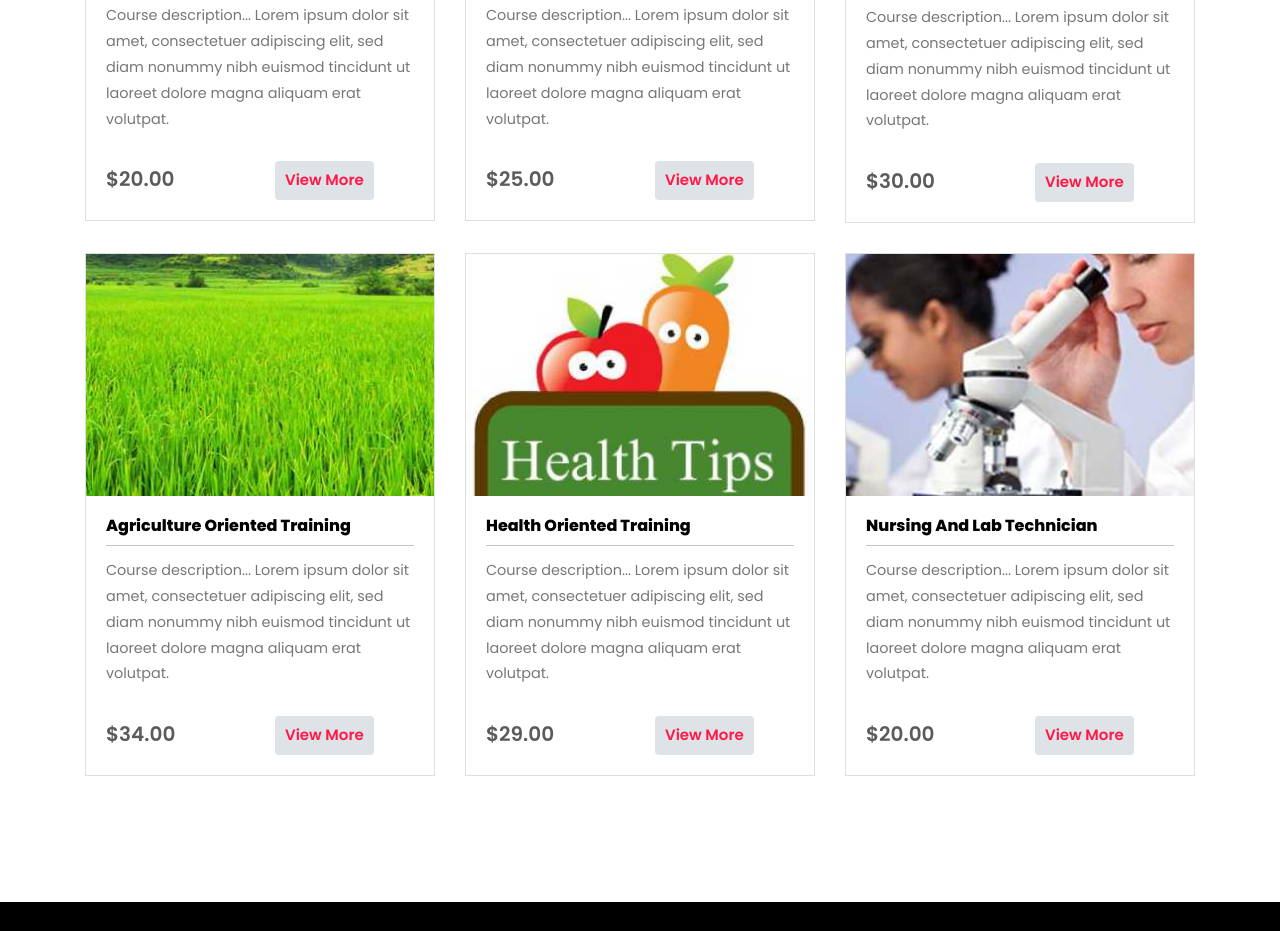
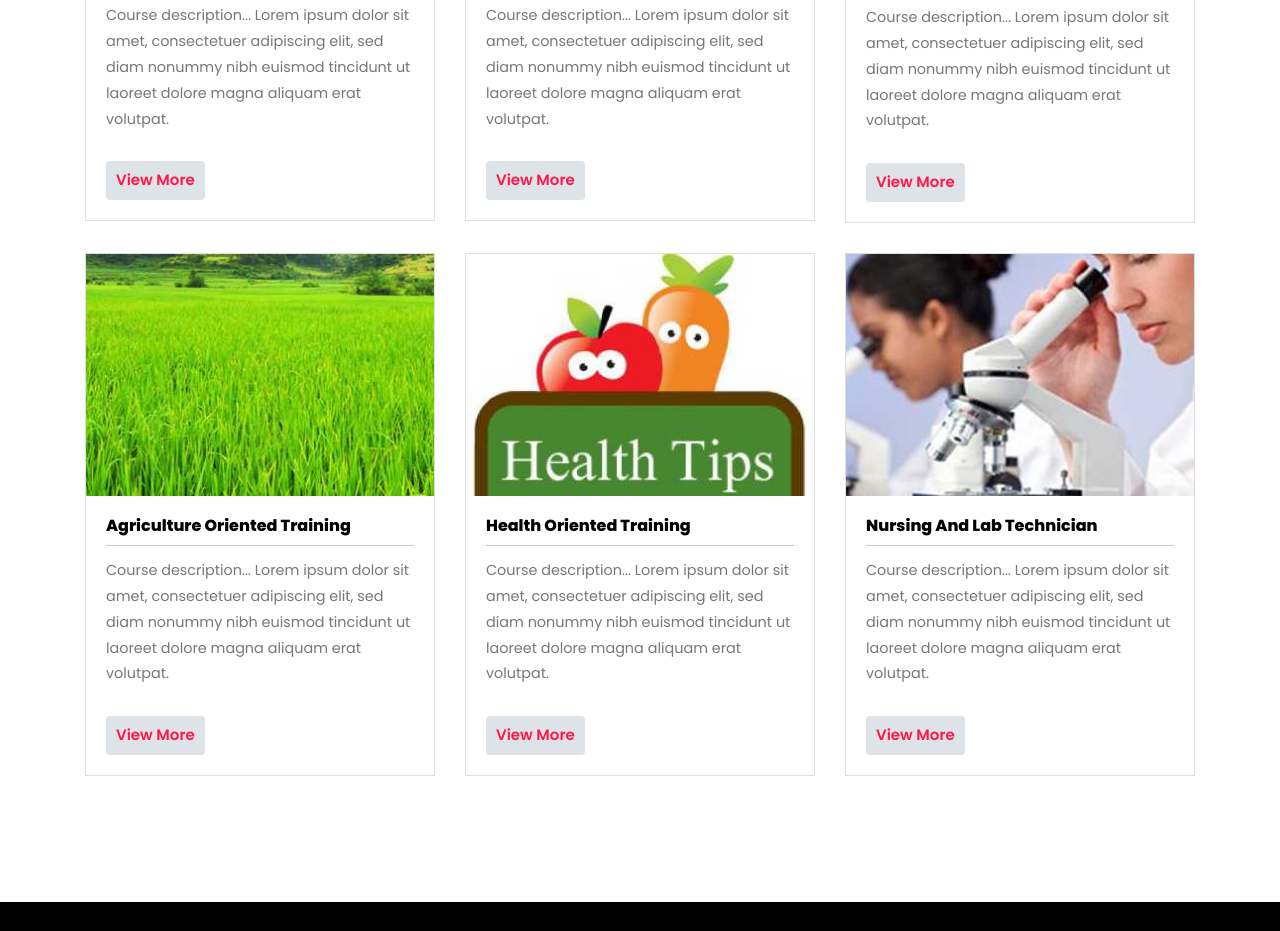
Before and after one commit to Thamizhselvan/dcpskillplus, a plain HTML site: page courses.html in a window 1280 px wide. Shown: the part 1253-2184 px from the top of the page. Drawn offline with Linux system fonts and the light colour scheme; a web font is replaced by a local one.

Commit message:
Removed fees amount

```diff
--- a/courses.html
+++ b/courses.html
@@ -198,10 +198,10 @@ License: Creative Commons Attribution 3.0 Unported
                                 Course description... Lorem ipsum dolor sit amet, consectetuer adipiscing elit,
                                 sed diam nonummy nibh euismod tincidunt ut laoreet dolore magna aliquam erat volutpat.</p>
                             <div class="row">
-                                <div class="col-6">
+                                <!--<div class="col-6">
                                     <p class="lead">
                                         $20.00</p>
-                                </div>
+                                </div>-->
                                 <div class="col-6">
                                     <a class="btn btn-course" href="single.html">View More</a>
                                 </div>
@@ -221,10 +221,10 @@ License: Creative Commons Attribution 3.0 Unported
                                 Course description... Lorem ipsum dolor sit amet, consectetuer adipiscing elit,
                                 sed diam nonummy nibh euismod tincidunt ut laoreet dolore magna aliquam erat volutpat.</p>
                             <div class="row">
-                                <div class="col-6">
+                                <!--<div class="col-6">
                                     <p class="lead">
-                                        $25.00</p>
-                                </div>
+                                        $20.00</p>
+                                </div>-->
                                 <div class="col-6">
                                     <a class="btn btn-course" href="single.html">View More</a>
                                 </div>
@@ -244,10 +244,10 @@ License: Creative Commons Attribution 3.0 Unported
                                 Course description... Lorem ipsum dolor sit amet, consectetuer adipiscing elit,
                                 sed diam nonummy nibh euismod tincidunt ut laoreet dolore magna aliquam erat volutpat.</p>
                             <div class="row">
-                                <div class="col-6">
+                                <!--<div class="col-6">
                                     <p class="lead">
-                                        $30.00</p>
-                                </div>
+                                        $20.00</p>
+                                </div>-->
                                 <div class="col-6">
                                     <a class="btn btn-course" href="single.html">View More</a>
                                 </div>
@@ -267,10 +267,10 @@ License: Creative Commons Attribution 3.0 Unported
                                 Course description... Lorem ipsum dolor sit amet, consectetuer adipiscing elit,
                                 sed diam nonummy nibh euismod tincidunt ut laoreet dolore magna aliquam erat volutpat.</p>
                             <div class="row">
-                                <div class="col-6">
+                                <!--<div class="col-6">
                                     <p class="lead">
-                                        $34.00</p>
-                                </div>
+                                        $20.00</p>
+                                </div>-->
                                 <div class="col-6">
                                     <a class="btn btn-course" href="single.html">View More</a>
                                 </div>
@@ -290,10 +290,10 @@ License: Creative Commons Attribution 3.0 Unported
                                 Course description... Lorem ipsum dolor sit amet, consectetuer adipiscing elit,
                                 sed diam nonummy nibh euismod tincidunt ut laoreet dolore magna aliquam erat volutpat.</p>
                             <div class="row">
-                                <div class="col-6">
+                                <!--<div class="col-6">
                                     <p class="lead">
-                                        $29.00</p>
-                                </div>
+                                        $20.00</p>
+                                </div>-->
                                 <div class="col-6">
                                     <a class="btn btn-course" href="single.html">View More</a>
                                 </div>
@@ -313,10 +313,10 @@ License: Creative Commons Attribution 3.0 Unported
                                 Course description... Lorem ipsum dolor sit amet, consectetuer adipiscing elit,
                                 sed diam nonummy nibh euismod tincidunt ut laoreet dolore magna aliquam erat volutpat.</p>
                             <div class="row">
-                                <div class="col-6">
+                                <!--<div class="col-6">
                                     <p class="lead">
                                         $20.00</p>
-                                </div>
+                                </div>-->
                                 <div class="col-6">
                                     <a class="btn btn-course" href="single.html">View More</a>
                                 </div>
```
